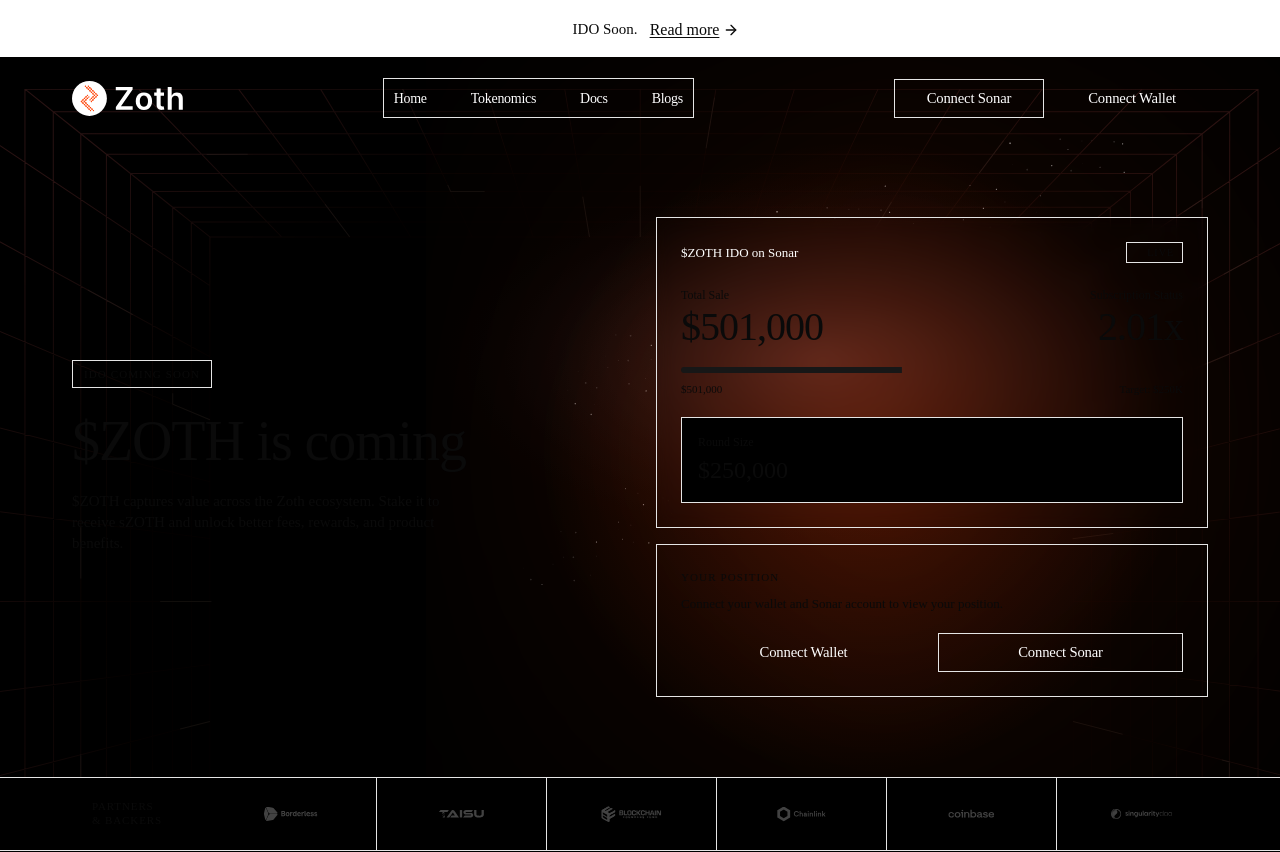
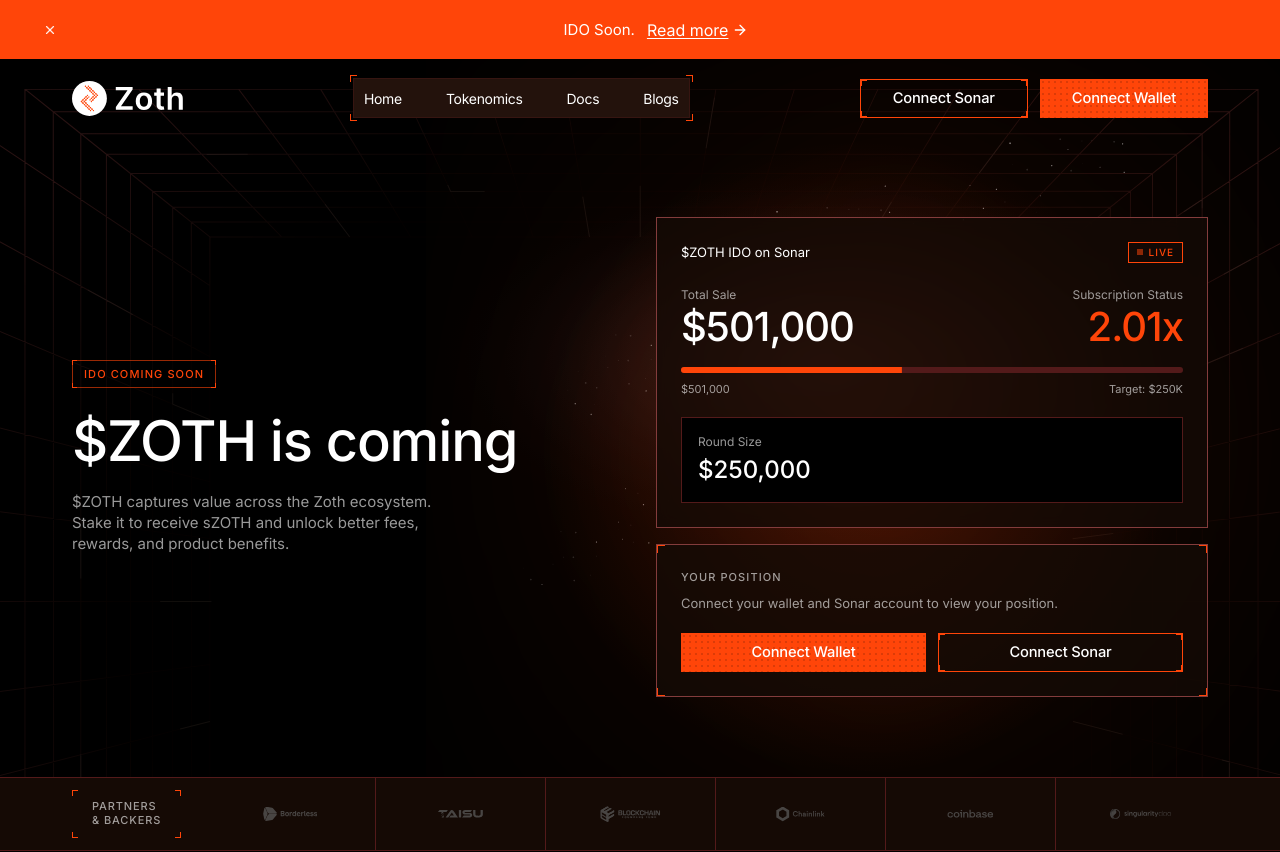
Before and after one commit to parthy018/zoth, a Next.js app: page / in a window 1280 px wide. Shown: the top 852 px of the page. Built offline with nearby package versions, Linux system fonts and the light colour scheme.

Commit message:
feat: add root layout, global styles, and Tailwind theme configuration

```diff
--- a/app/globals.css
+++ b/app/globals.css
@@ -5,126 +5,96 @@
 @custom-variant dark (&:is(.dark *));
 
 @theme inline {
+  --font-sans: var(--font-inter);
+  --font-mono: var(--font-jetbrains-mono);
+  --font-heading: var(--font-inter);
+
   --color-background: var(--background);
   --color-foreground: var(--foreground);
-  --font-sans: var(--font-sans);
-  --font-mono: var(--font-geist-mono);
-  --font-heading: var(--font-sans);
-  --color-sidebar-ring: var(--sidebar-ring);
-  --color-sidebar-border: var(--sidebar-border);
-  --color-sidebar-accent-foreground: var(--sidebar-accent-foreground);
-  --color-sidebar-accent: var(--sidebar-accent);
-  --color-sidebar-primary-foreground: var(--sidebar-primary-foreground);
-  --color-sidebar-primary: var(--sidebar-primary);
-  --color-sidebar-foreground: var(--sidebar-foreground);
-  --color-sidebar: var(--sidebar);
-  --color-chart-5: var(--chart-5);
-  --color-chart-4: var(--chart-4);
-  --color-chart-3: var(--chart-3);
-  --color-chart-2: var(--chart-2);
-  --color-chart-1: var(--chart-1);
+  --color-card: var(--card);
+  --color-card-foreground: var(--card-foreground);
+  --color-popover: var(--popover);
+  --color-popover-foreground: var(--popover-foreground);
+  --color-primary: var(--primary);
+  --color-primary-foreground: var(--primary-foreground);
+  --color-secondary: var(--secondary);
+  --color-secondary-foreground: var(--secondary-foreground);
+  --color-muted: var(--muted);
+  --color-muted-foreground: var(--muted-foreground);
+  --color-accent: var(--accent);
+  --color-accent-foreground: var(--accent-foreground);
+  --color-destructive: var(--destructive);
+  --color-border: var(--border);
+  --color-input: var(--input);
   --color-ring: var(--ring);
-  --color-input: var(--input);
-  --color-border: var(--border);
-  --color-destructive: var(--destructive);
-  --color-accent-foreground: var(--accent-foreground);
-  --color-accent: var(--accent);
-  --color-muted-foreground: var(--muted-foreground);
-  --color-muted: var(--muted);
-  --color-secondary-foreground: var(--secondary-foreground);
-  --color-secondary: var(--secondary);
-  --color-primary-foreground: var(--primary-foreground);
-  --color-primary: var(--primary);
-  --color-popover-foreground: var(--popover-foreground);
-  --color-popover: var(--popover);
-  --color-card-foreground: var(--card-foreground);
-  --color-card: var(--card);
-  --radius-sm: calc(var(--radius) * 0.6);
-  --radius-md: calc(var(--radius) * 0.8);
-  --radius-lg: var(--radius);
-  --radius-xl: calc(var(--radius) * 1.4);
-  --radius-2xl: calc(var(--radius) * 1.8);
-  --radius-3xl: calc(var(--radius) * 2.2);
-  --radius-4xl: calc(var(--radius) * 2.6);
+
+  --color-zoth-orange: #ff4509;
+  --color-zoth-orange-hover: #ff5a18;
+  --color-zoth-brown: #23120c;
+  --color-zoth-brown-section: #23130d;
+  --color-zoth-brown-dark: #150a05;
+  --color-zoth-border: #531a1a;
+  --color-zoth-accent-border: #833c3c;
+  --color-zoth-muted: #82645a;
+  --color-zoth-text-muted: rgb(255 255 255 / 0.6);
+
+  --radius-sm: 0;
+  --radius-md: 0;
+  --radius-lg: 0;
+  --radius-xl: 0;
+  --radius-2xl: 0;
+  --radius-3xl: 0;
+  --radius-4xl: 0;
 }
 
 :root {
-  --card: oklch(1 0 0);
-  --card-foreground: oklch(0.145 0 0);
-  --popover: oklch(1 0 0);
-  --popover-foreground: oklch(0.145 0 0);
-  --primary: oklch(0.205 0 0);
-  --primary-foreground: oklch(0.985 0 0);
-  --secondary: oklch(0.97 0 0);
-  --secondary-foreground: oklch(0.205 0 0);
-  --muted: oklch(0.97 0 0);
-  --muted-foreground: oklch(0.556 0 0);
-  --accent: oklch(0.97 0 0);
-  --accent-foreground: oklch(0.205 0 0);
-  --destructive: oklch(0.577 0.245 27.325);
-  --border: oklch(0.922 0 0);
-  --input: oklch(0.922 0 0);
-  --ring: oklch(0.708 0 0);
-  --chart-1: oklch(0.87 0 0);
-  --chart-2: oklch(0.556 0 0);
-  --chart-3: oklch(0.439 0 0);
-  --chart-4: oklch(0.371 0 0);
-  --chart-5: oklch(0.269 0 0);
-  --radius: 0.625rem;
-  --sidebar: oklch(0.985 0 0);
-  --sidebar-foreground: oklch(0.145 0 0);
-  --sidebar-primary: oklch(0.205 0 0);
-  --sidebar-primary-foreground: oklch(0.985 0 0);
-  --sidebar-accent: oklch(0.97 0 0);
-  --sidebar-accent-foreground: oklch(0.205 0 0);
-  --sidebar-border: oklch(0.922 0 0);
-  --sidebar-ring: oklch(0.708 0 0);
-  --background: oklch(1 0 0);
-  --foreground: oklch(0.145 0 0);
-}
-
-.dark {
-  --background: oklch(0.145 0 0);
-  --foreground: oklch(0.985 0 0);
-  --card: oklch(0.205 0 0);
-  --card-foreground: oklch(0.985 0 0);
-  --popover: oklch(0.205 0 0);
-  --popover-foreground: oklch(0.985 0 0);
-  --primary: oklch(0.922 0 0);
-  --primary-foreground: oklch(0.205 0 0);
-  --secondary: oklch(0.269 0 0);
-  --secondary-foreground: oklch(0.985 0 0);
-  --muted: oklch(0.269 0 0);
-  --muted-foreground: oklch(0.708 0 0);
-  --accent: oklch(0.269 0 0);
-  --accent-foreground: oklch(0.985 0 0);
-  --destructive: oklch(0.704 0.191 22.216);
-  --border: oklch(1 0 0 / 10%);
-  --input: oklch(1 0 0 / 15%);
-  --ring: oklch(0.556 0 0);
-  --chart-1: oklch(0.87 0 0);
-  --chart-2: oklch(0.556 0 0);
-  --chart-3: oklch(0.439 0 0);
-  --chart-4: oklch(0.371 0 0);
-  --chart-5: oklch(0.269 0 0);
-  --sidebar: oklch(0.205 0 0);
-  --sidebar-foreground: oklch(0.985 0 0);
-  --sidebar-primary: oklch(0.488 0.243 264.376);
-  --sidebar-primary-foreground: oklch(0.985 0 0);
-  --sidebar-accent: oklch(0.269 0 0);
-  --sidebar-accent-foreground: oklch(0.985 0 0);
-  --sidebar-border: oklch(1 0 0 / 10%);
-  --sidebar-ring: oklch(0.556 0 0);
+  --background: #000;
+  --foreground: #fff;
+  --card: #150a05;
+  --card-foreground: #fff;
+  --popover: #150a05;
+  --popover-foreground: #fff;
+  --primary: #ff4509;
+  --primary-foreground: #fff;
+  --secondary: #23120c;
+  --secondary-foreground: #fff;
+  --muted: #23120c;
+  --muted-foreground: rgb(255 255 255 / 0.6);
+  --accent: #23120c;
+  --accent-foreground: #fff;
+  --destructive: #ff4509;
+  --border: #531a1a;
+  --input: #531a1a;
+  --ring: #ff4509;
+  --radius: 0;
+  color-scheme: dark;
 }
 
 @layer base {
   * {
-    @apply border-border outline-ring/50;
+    @apply border-border;
+  }
+  html {
+    @apply font-sans antialiased;
+    scroll-behavior: smooth;
   }
   body {
-    @apply bg-background text-foreground;
+    @apply bg-black text-white;
   }
-  html {
-    @apply font-sans;
+  :focus-visible {
+    outline: 2px solid var(--color-zoth-orange);
+    outline-offset: 2px;
+  }
+  @media (prefers-reduced-motion: reduce) {
+    html {
+      scroll-behavior: auto;
+    }
   }
 }
+
+@layer utilities {
+  .dotted-orange {
+    background-image: radial-gradient(circle, rgb(0 0 0 / 0.14) 1px, transparent 1px);
+    background-size: 6px 6px;
+  }
+}
--- a/app/layout.tsx
+++ b/app/layout.tsx
@@ -1,16 +1,16 @@
 import type { Metadata } from "next";
-import { Geist, Geist_Mono } from "next/font/google";
+import { Inter, JetBrains_Mono } from "next/font/google";
 import { Providers } from "@/components/providers";
 import { Toaster } from "@/components/ui/sonner";
 import "./globals.css";
 
-const geistSans = Geist({
-  variable: "--font-geist-sans",
+const inter = Inter({
+  variable: "--font-inter",
   subsets: ["latin"],
 });
 
-const geistMono = Geist_Mono({
-  variable: "--font-geist-mono",
+const jetbrainsMono = JetBrains_Mono({
+  variable: "--font-jetbrains-mono",
   subsets: ["latin"],
 });
 
@@ -23,9 +23,16 @@
   return (
     <html
       lang="en"
-      className={`${geistSans.variable} ${geistMono.variable} h-full antialiased`}
+      className={`${inter.variable} ${jetbrainsMono.variable} h-full antialiased`}
     >
-      <body className="min-h-full flex flex-col"><Providers>{children}</Providers>
+      <body className="min-h-full flex flex-col">
+        <a
+          href="#main"
+          className="sr-only focus:not-sr-only focus:fixed focus:left-4 focus:top-4 focus:z-[100] focus:bg-zoth-orange focus:px-4 focus:py-2"
+        >
+          Skip to content
+        </a>
+        <Providers>{children}</Providers>
         <Toaster theme="dark" richColors />
       </body>
     </html>
```
Also changed, not shown: 1 other file (tests, documents, lock files or other folders).
